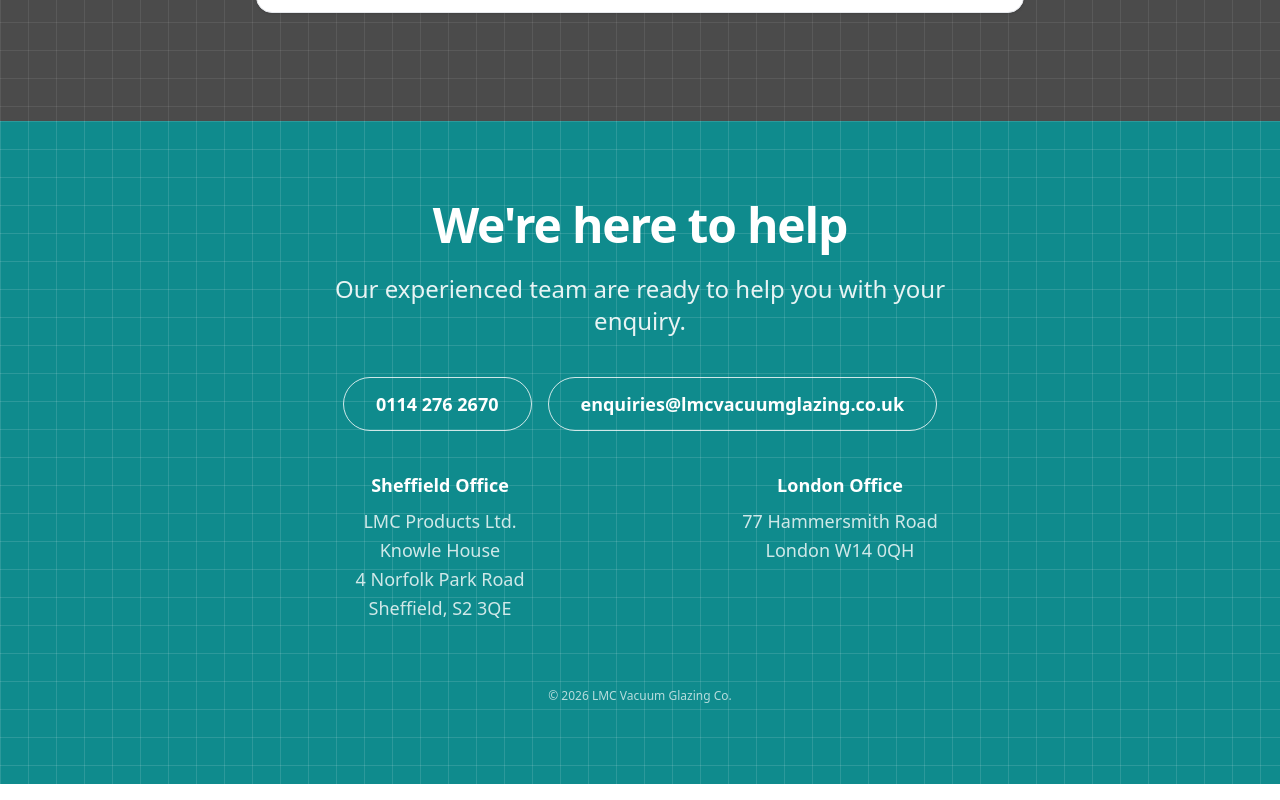
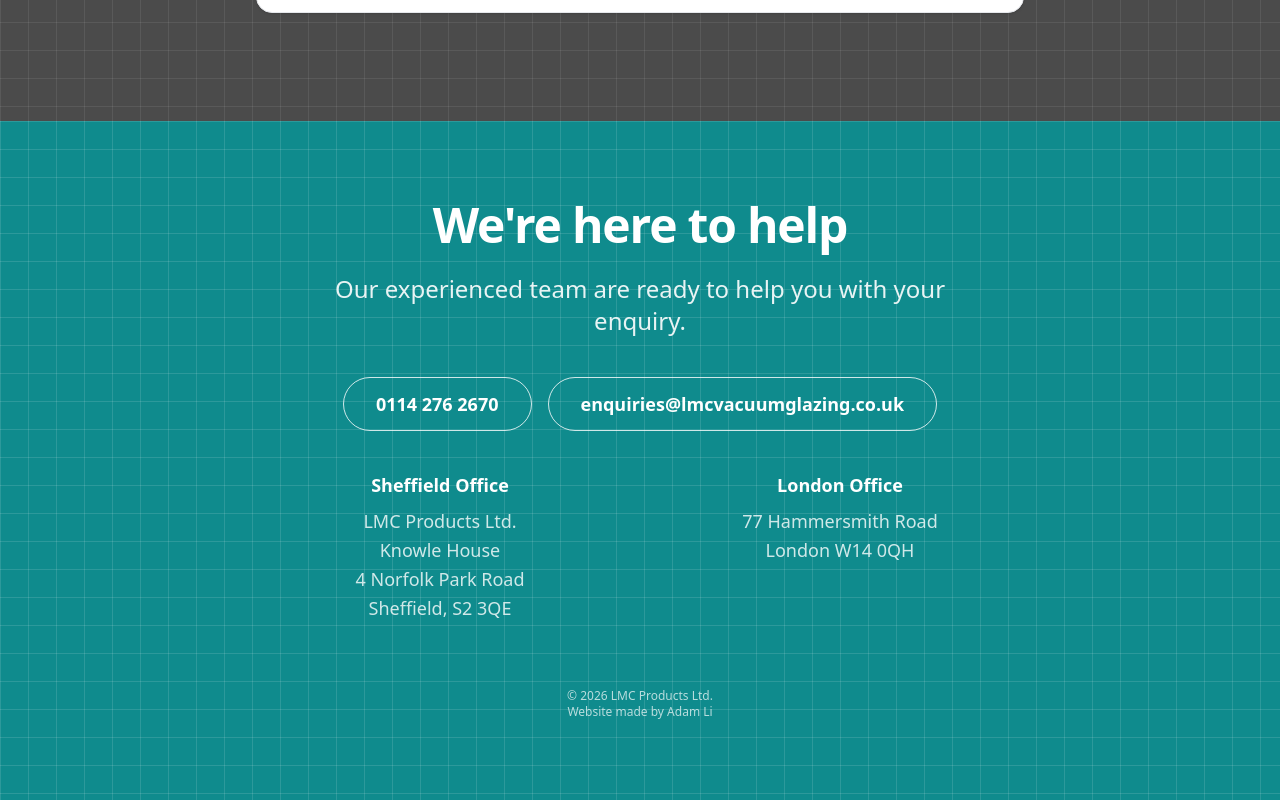
Before and after one commit to pastrainbow/LMCVacuumGlazingWebsite, a React (Vite) app in the folder lmc-vacuum-glazing-site/: page / in a window 1280 px wide. Shown: the part 5858-6658 px from the top of the page. Built offline with nearby package versions, Linux system fonts and the light colour scheme.

Commit message:
Update footer

```diff
--- a/lmc-vacuum-glazing-site/src/components/Footer.jsx
+++ b/lmc-vacuum-glazing-site/src/components/Footer.jsx
@@ -79,7 +79,8 @@
 
           {/* Copyright */}
           <div className="mt-16 text-xs text-white/70">
-            © {new Date().getFullYear()} LMC Vacuum Glazing Co.
+            © {new Date().getFullYear()} LMC Products Ltd. <br></br>
+            Website made by Adam Li
           </div>
         </div>
       </footer>
```
